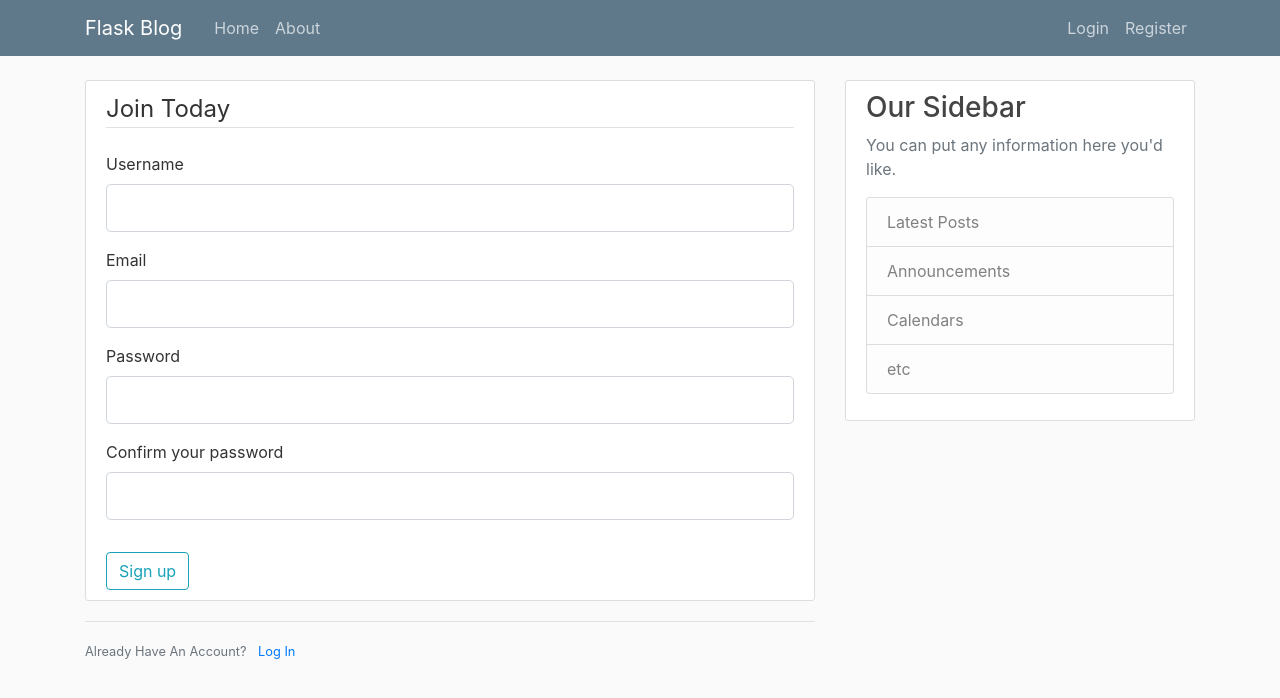
After one commit to FRANKLIU90/FLASKBLOG, a Flask app: page /register in a window 1280 px wide. The commit adds this page. Shown: the top 698 px of the page. Run offline with Flask 2, Linux system fonts and the light colour scheme; some libraries are stand-ins or nearby versions.

Commit message:
5: package structure

```diff
--- /dev/null
+++ b/flaskblog/forms.py
@@ -0,0 +1,18 @@
+from flask_wtf import FlaskForm
+from wtforms import StringField, PasswordField, SubmitField, BooleanField
+from wtforms.validators import DataRequired, Length, Email, EqualTo
+
+
+class RegistrationForm(FlaskForm):
+    username = StringField('Username', validators=[DataRequired(), Length(min=2, max=20)])
+    email = StringField('Email', validators=[DataRequired(), Email()])
+    password = PasswordField('Password', validators=[DataRequired()])
+    confirm_password = PasswordField('Confirm your password', validators=[DataRequired(), EqualTo('password')])
+    submit = SubmitField('Sign up')
+
+
+class LoginForm(FlaskForm):
+    email = StringField('Email', validators=[DataRequired(), Email()])
+    password = PasswordField('Password', validators=[DataRequired()])
+    remember = BooleanField('remember me ')
+    submit = SubmitField('Login')
--- /dev/null
+++ b/flaskblog/routes.py
@@ -0,0 +1,46 @@
+from flaskblog import app
+from flask import render_template, url_for, flash, redirect
+from flaskblog.forms import RegistrationForm, LoginForm
+
+posts = [
+    {
+        'author': 'Corey Schafer',
+        'title': 'Blog Post 1',
+        'content': 'First post content',
+        'date_posted': 'April 20, 2018'
+    },
+    {
+        'author': 'Jane Doe',
+        'title': 'Blog Post 2',
+        'content': 'Second post content',
+        'date_posted': 'April 21, 2018'
+    }
+]
+
+
+@app.route("/")
+@app.route("/home")
+def home():
+    return render_template('home.html', posts=posts)
+
+
+@app.route("/about")
+def about():
+    return render_template('about.html', title="about")
+
+
+@app.route("/register", methods=['POST', 'GET'])
+def register():
+    form = RegistrationForm()
+    if form.validate_on_submit():
+        flash(f'account created for {form.username.data}', 'success')
+        return redirect(url_for('home'))
+    return render_template('register.html', title="Register", form=form)
+
+
+@app.route("/login", methods=['POST', 'GET'])
+def login():
+    form = LoginForm()
+    if form.validate_on_submit():
+        return redirect('home')
+    return render_template('login.html', title="login", form=form)
--- a/templates/layout.html
+++ b/flaskblog/templates/layout.html
@@ -41,6 +41,15 @@
     <main role="main" class="container">
       <div class="row">
         <div class="col-md-8">
+          {% with messages=get_flashed_messages(with_categories=true) %}
+            {% if messages %}
+              {% for category,message in messages %}
+                <div class="alert alert-{{category}}">{{message}}</div>
+              {% endfor %}
+
+            {% endif %}
+          {% endwith %}
+
           {% block content %}{% endblock %}
         </div>
         <div class="col-md-4">
--- /dev/null
+++ b/flaskblog/templates/register.html
@@ -0,0 +1,74 @@
+{% extends "layout.html" %}
+{% block content %}
+    <div class="content-section">
+        <form method="POST" action="">
+            {{ form.hidden_tag() }}
+                <fieldset class="form-group">
+                    <legend class="border-bottom mb-4">Join Today</legend>
+
+                    <div class="form-group">
+                        {{form.username.label(class="form-control-label")}}
+                        {% if form.username.errors %}
+                            {{form.username(class="form-control form-control-lg is-invalid")}}
+                            <div class="invalid-feedback">
+                            {% for error in form.username.errors %}
+                                <span>{{ error }}</span>
+                            {% endfor %}
+                        {% else %}
+                            {{form.username(class="form-control form-control-lg")}}
+                        {% endif %}
+
+                    </div>
+                    <div class='form-group'>
+                        {{form.email.label(class="form-control-label")}}
+                        {% if form.email.errors %}
+                            {{form.email(class="form-control form-control-lg is-invalid")}}
+                            <div class="invalid-feedback">
+                                {% for error in  form.email.errors %}
+                                    <span>{{error}}</span>
+                                {% endfor %}
+                            </div>
+                        {% else %}
+                            {{form.email(class="form-control form-control-lg")}}
+                        {% endif %}
+
+
+                    </div>
+                    <div class='form-group'>
+                        {{form.password.label(class="form-control-label")}}
+                        {% if form.password.errors %}
+                            {{form.password(class="form-control from-control-lg is-invalid")}}
+                            <div class="invalid-feedback">
+                                {% for error in form.password.errors %}
+                                    <span>{{error}}</span>
+                                {% endfor %}
+                            </div>
+                        {% else %}
+                            {{form.password(class="form-control form-control-lg")}}
+                        {% endif %}
+
+                    </div>
+                    <div class='form-group'>
+                        {{form.confirm_password.label(class="form-control-label")}}
+                        {% if form.confirm_password.errors %}
+                            {{form.confirm_password(class="form-control from-control-lg is-invalid")}}
+                            <div class="invalid-feedback">
+                                {% for error in form.confirm_password.errors %}
+                                    <span>{{error}}</span>
+                                {% endfor %}
+                            </div>
+                        {% else %}
+                            {{form.confirm_password(class="form-control form-control-lg")}}
+                        {% endif %}
+
+                    </div>
+                </fieldset>
+            <div>{{form.submit(class="btn btn-outline-info")}}</div>
+        </form>
+    </div>
+    <div class="border-top pt-3">
+        <small class="text-muted">
+            Already Have An Account? <a class="ml-2" href="{{url_for('login')}}">Log In</a>
+        </small>
+    </div>
+{% endblock content %}
--- /dev/null
+++ b/run.py
@@ -0,0 +1,4 @@
+from flaskblog import app
+
+if __name__ == '__main__':
+    app.run(debug=True)
```
Also changed, not shown: flaskblog.py (deleted, +0 -33 lines), flaskblog/__init__.py (added, +11 -0 lines), flaskblog/models.py (added, +27 -0 lines), flaskblog/templates/login.html (added, +43 -0 lines), flaskblog/site.db (added), flaskblog/static/main.css (renamed from static/main.css), flaskblog/templates/about.html (renamed from templates/about.html), flaskblog/templates/home.html (renamed from templates/home.html), 1 other file.
